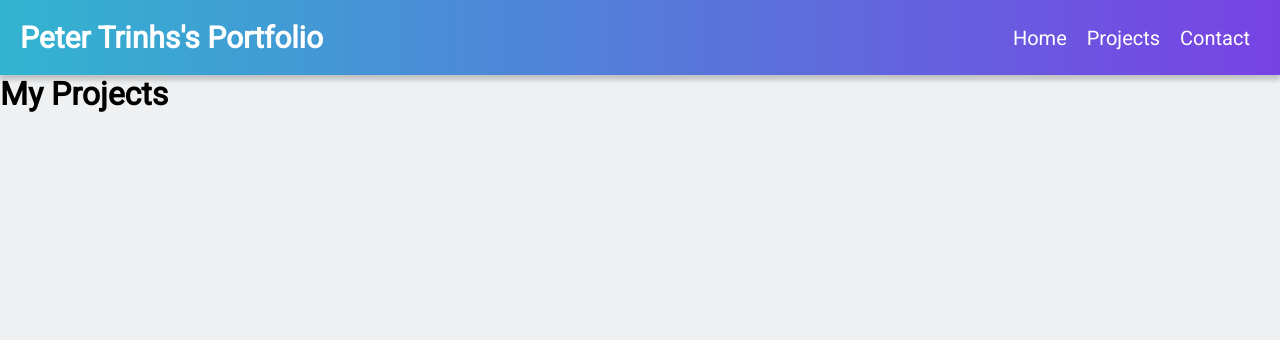
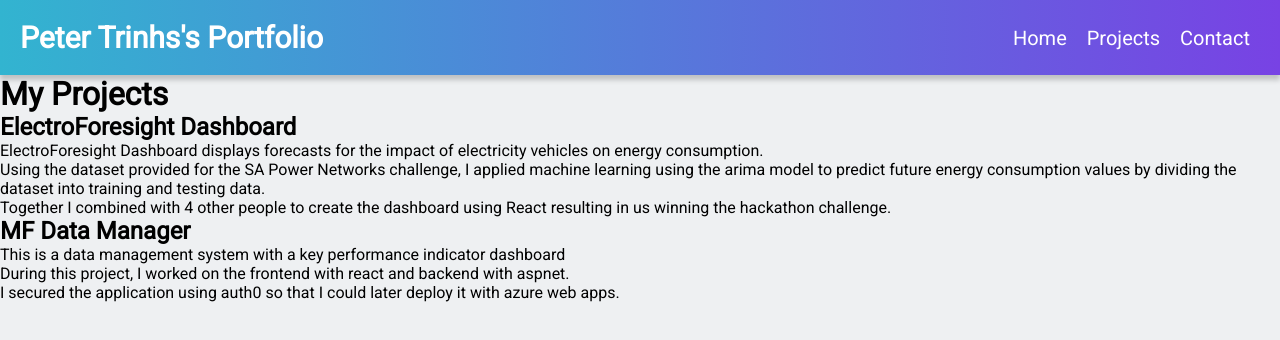
Before and after one commit to raihua/raihua.github.io, a React (Vite) app: page /projects in a window 1280 px wide. Shown: the top 340 px of the page. Built offline with nearby package versions, Linux system fonts and the light colour scheme.

Commit message:
Add project details to project component

```diff
--- a/src/components/Projects.jsx
+++ b/src/components/Projects.jsx
@@ -2,7 +2,23 @@ import React from "react";
 
 const Projects = () => {
     return (
-        <h1>My Projects</h1>
+        <>
+            <h1>My Projects</h1>
+            <div>
+                <h2>ElectroForesight Dashboard</h2>
+                <p>ElectroForesight Dashboard displays forecasts for the impact of electricity vehicles on energy consumption.</p>
+                <p>Using the dataset provided for the SA Power Networks challenge, I applied machine learning
+                    using the arima model to predict future energy consumption values by dividing the dataset into training and testing data.</p>
+                <p>Together I combined with 4 other people to create the dashboard using React resulting in us winning the hackathon challenge.</p>
+            </div>
+
+            <div>
+                <h2>MF Data Manager</h2>
+                <p>This is a data management system with a key performance indicator dashboard</p>
+                <p>During this project, I worked on the frontend with react and backend with aspnet.</p>
+                <p>I secured the application using auth0 so that I could later deploy it with azure web apps.</p>
+            </div>
+        </>
     )
 }
 
```
